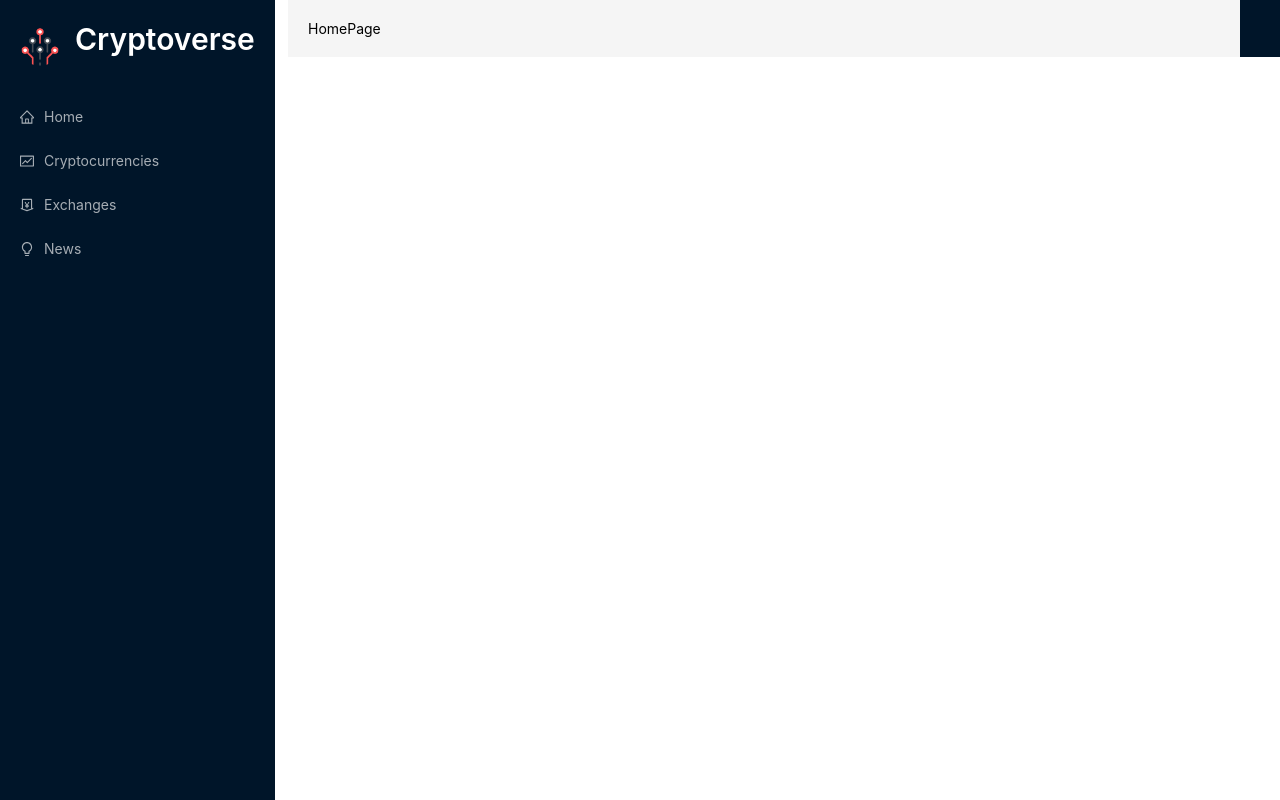
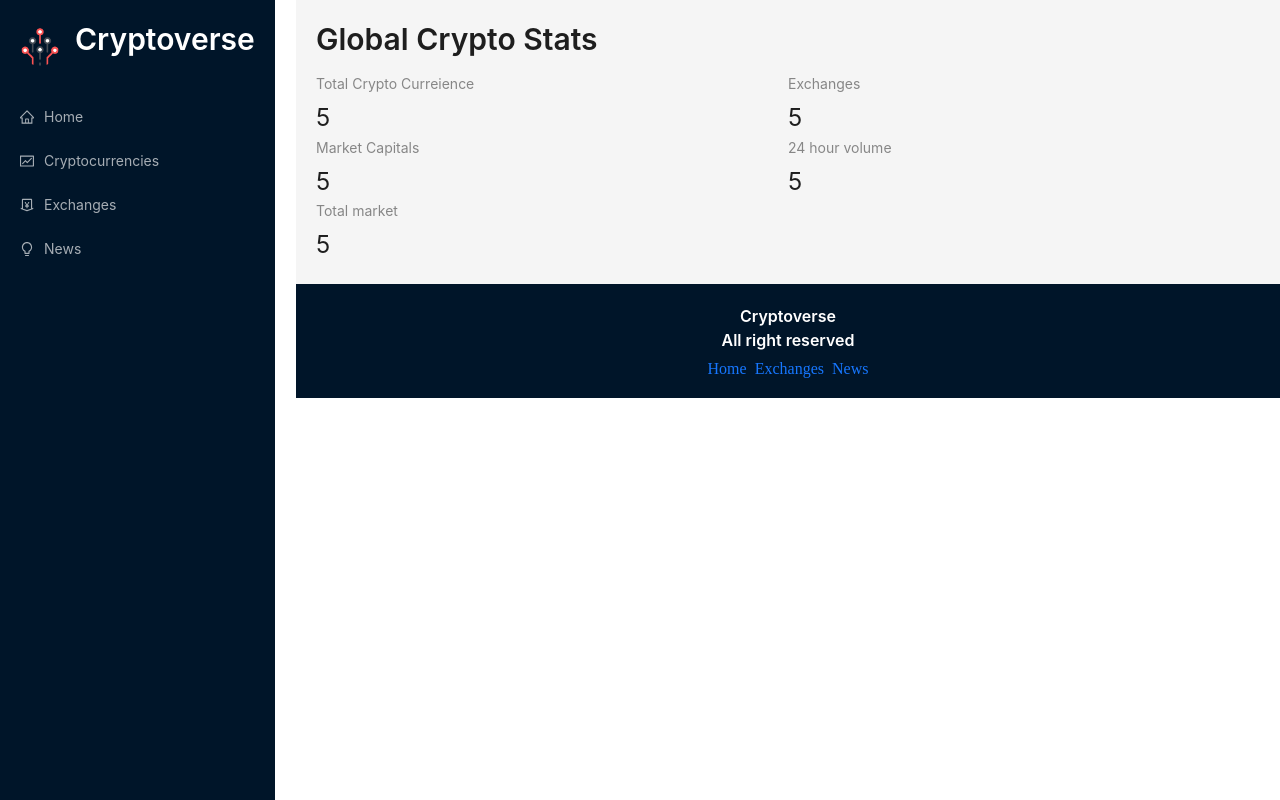
Before and after one commit to mohammedkharoda/Cryptoverse, a React (Vite) app: page / in a window 1280 px wide. Built offline with nearby package versions, Linux system fonts and the light colour scheme; no server answers.

Commit message:
redux setup and api fetched

```diff
--- a/index.html
+++ b/index.html
@@ -4,7 +4,7 @@
     <meta charset="UTF-8" />
     <link rel="icon" type="image/svg+xml" href="/vite.svg" />
     <meta name="viewport" content="width=device-width, initial-scale=1.0" />
-    <title>Vite + React + TS</title>
+    <title>CryptoVerse</title>
   </head>
   <body>
     <div id="root"></div>
--- a/package.json
+++ b/package.json
@@ -11,6 +11,7 @@
   "dependencies": {
     "@ant-design/icons": "^5.0.1",
     "@reduxjs/toolkit": "^1.9.3",
+    "@types/react-redux": "^7.1.25",
     "@types/react-router-dom": "^5.3.3",
     "antd": "^5.4.0",
     "axios": "^1.3.5",
@@ -22,11 +23,12 @@
     "react": "^18.2.0",
     "react-chartjs-2": "^5.2.0",
     "react-dom": "^18.2.0",
+    "react-redux": "^8.0.5",
     "react-router-dom": "^6.10.0"
   },
   "devDependencies": {
-    "@types/react": "^18.0.27",
-    "@types/react-dom": "^18.0.10",
+    "@types/react": "^18.0.33",
+    "@types/react-dom": "^18.0.11",
     "@vitejs/plugin-react": "^3.1.0",
     "typescript": "^4.9.3",
     "vite": "^4.1.0"
--- a/src/App.tsx
+++ b/src/App.tsx
@@ -8,7 +8,7 @@ import {
   CryptoDetails,
   News,
 } from "./components";
-import { Routes, Router, Route } from "react-router-dom";
+import { Routes, Router, Route, Link } from "react-router-dom";
 function App() {
   const [count, setCount] = useState(0);
 
@@ -29,8 +29,21 @@ function App() {
             </Routes>
           </div>
         </Layout>
+        <div className="footer">
+          <Typography.Title
+            level={5}
+            style={{ color: "white", textAlign: "center" }}
+          >
+            Cryptoverse <br />
+            All right reserved
+          </Typography.Title>
+          <Space>
+            <Link to="/">Home</Link>
+            <Link to="/exchanges">Exchanges</Link>
+            <Link to="/news">News</Link>
+          </Space>
+        </div>
       </div>
-      <div className="footer"></div>
     </div>
   );
 }
--- /dev/null
+++ b/src/app/store.ts
@@ -0,0 +1,15 @@
+import { configureStore } from "@reduxjs/toolkit";
+import { setupListeners } from "@reduxjs/toolkit/query";
+import { cryptoApi } from "../services/cryptoApi";
+
+const store = configureStore({
+  reducer: {
+    [cryptoApi.reducerPath]: cryptoApi.reducer,
+  },
+  middleware: (getDefaultMiddleware) =>
+    getDefaultMiddleware().concat(cryptoApi.middleware),
+});
+
+setupListeners(store.dispatch);
+
+export default store;
--- a/src/components/HomePage.tsx
+++ b/src/components/HomePage.tsx
@@ -1,7 +1,43 @@
 import React from "react";
+import millify from "millify";
+import { Typography, Row, Col, Statistic } from "antd";
+import { Link } from "react-router-dom";
+import { useGetCryptosQuery } from "../services/cryptoApi";
+const { Title } = Typography;
+const Homepage = () => {
+  const { data, isFetching } = useGetCryptosQuery(10);
+  console.log(data);
+  return (
+    <div>
+      <Title level={2} className="heading">
+        Global Crypto Stats
+      </Title>
+      <Row>
+        {/*Total crypto*/}
+        <Col span={12}>
+          <Statistic title="Total Crypto Curreience" value="5" />
+        </Col>
+        {/*  Exchanges*/}
+        <Col span={12}>
+          <Statistic title="Exchanges" value="5" />
+        </Col>
+        {/*  Market cap*/}
+        <Col span={12}>
+          <Statistic title="Market Capitals" value="5" />
+        </Col>
 
-const Homepage = () => {
-  return <div>HomePage</div>;
+        {/*  24h volume*/}
+        <Col span={12}>
+          <Statistic title="24 hour volume" value="5" />
+        </Col>
+
+        {/*  Total market*/}
+        <Col span={12}>
+          <Statistic title="Total market" value="5" />
+        </Col>
+      </Row>
+    </div>
+  );
 };
 
 export default Homepage;
--- a/src/main.tsx
+++ b/src/main.tsx
@@ -3,11 +3,15 @@ import ReactDOM from "react-dom/client";
 import App from "./App";
 import "./index.css";
 import { BrowserRouter } from "react-router-dom";
+import store from "./app/store";
+import { Provider } from "react-redux";
 
 ReactDOM.createRoot(document.getElementById("root") as HTMLElement).render(
   <BrowserRouter>
-    <React.StrictMode>
-      <App />
-    </React.StrictMode>
+    <Provider store={store}>
+      <React.StrictMode>
+        <App />
+      </React.StrictMode>
+    </Provider>
   </BrowserRouter>
 );
--- /dev/null
+++ b/src/services/cryptoApi.ts
@@ -0,0 +1,41 @@
+import { createApi, fetchBaseQuery } from "@reduxjs/toolkit/query/react";
+
+// Note: Change v1 to v2 on rapid api
+
+const cryptoApiHeaders = {
+  "X-RapidAPI-Host": import.meta.env.VITE_HOSTNAME,
+  "x-rapidapi-key": import.meta.env.VITE_RAPID_API_KEY,
+};
+const createRequest = (url: any) => ({ url, headers: cryptoApiHeaders });
+
+export const cryptoApi = createApi({
+  reducerPath: "cryptoApi",
+  baseQuery: fetchBaseQuery({ baseUrl: import.meta.env.VITE_BASE_URL }),
+  endpoints: (builder) => ({
+    getCryptos: builder.query({
+      query: (count) => createRequest(`/coins?limit=${count}`),
+    }),
+
+    getCryptoDetails: builder.query({
+      query: (coinId) => createRequest(`/coin/${coinId}`),
+    }),
+
+    // Note: Change the coin price history endpoint from this - `coin/${coinId}/history/${timeperiod} to this - `coin/${coinId}/history?timeperiod=${timeperiod}`
+    getCryptoHistory: builder.query({
+      query: ({ coinId, timeperiod }) =>
+        createRequest(`coin/${coinId}/history?timeperiod=${timeperiod}`),
+    }),
+
+    // Note: To access this endpoint you need premium plan
+    getExchanges: builder.query({
+      query: () => createRequest("/exchanges"),
+    }),
+  }),
+});
+
+export const {
+  useGetCryptosQuery,
+  useGetCryptoDetailsQuery,
+  useGetExchangesQuery,
+  useGetCryptoHistoryQuery,
+} = cryptoApi;
```
Also changed, not shown: 2 other files (tests, documents, lock files or other folders).
